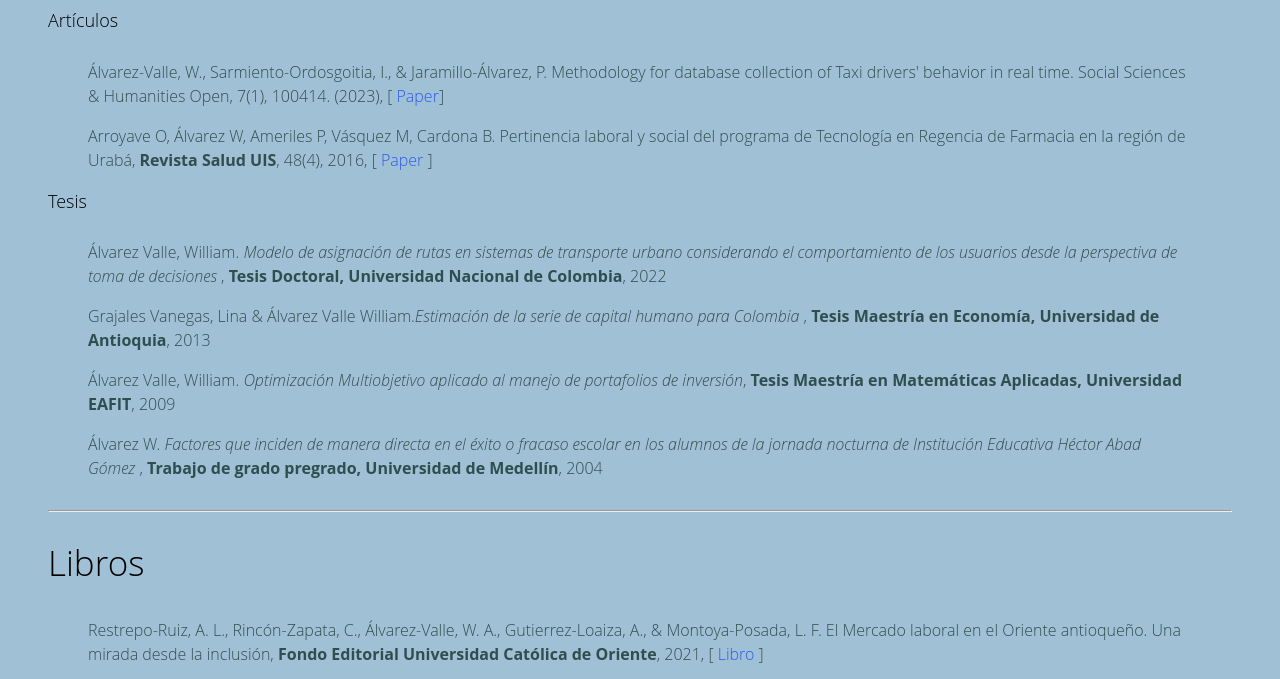
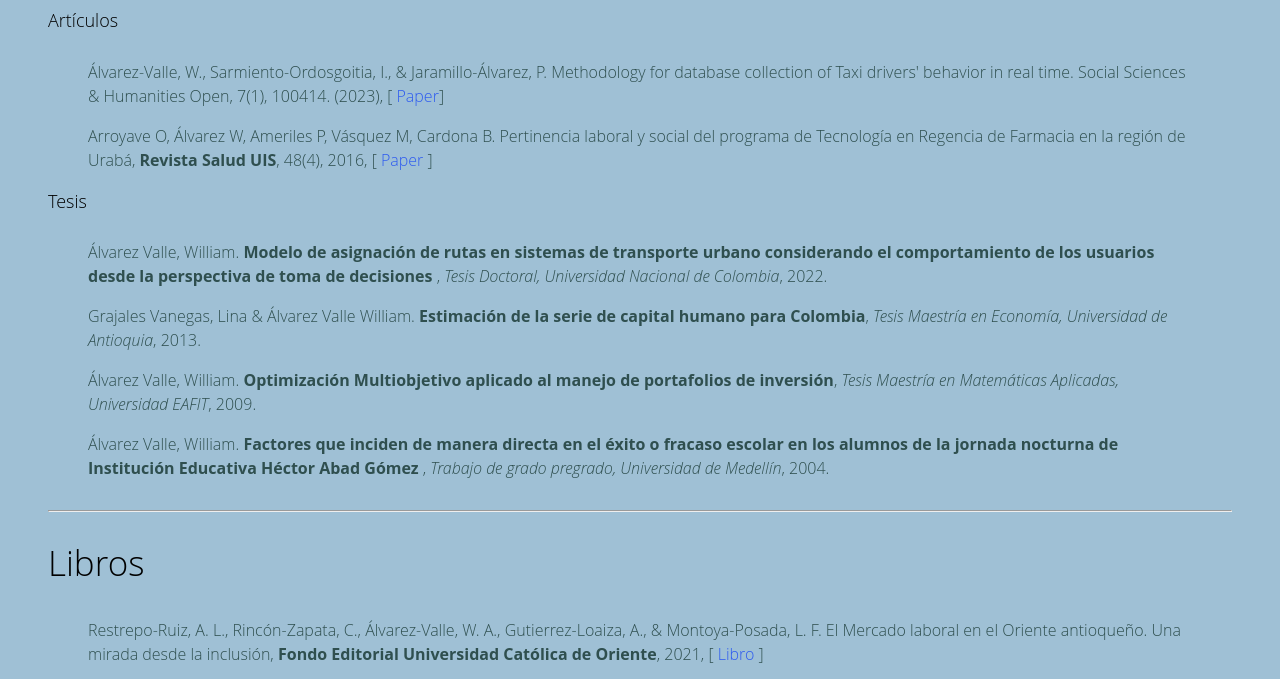
Before and after one commit to williz519/Portafolio, a plain HTML site: page Investigación.html in a window 1280 px wide. Shown: the part 371-1050 px from the top of the page. Drawn offline with Linux system fonts and the light colour scheme.

Commit message:
Actualiz1

```diff
--- a/Investigación.html
+++ b/Investigación.html
@@ -51,27 +51,26 @@
         <h3 id="section">Tesis</h3>
 
         <blockquote>
-          <p>Álvarez Valle, William. <i>Modelo de asignación de rutas en sistemas de transporte urbano
-            considerando el comportamiento de los usuarios desde la perspectiva de toma de decisiones  </i>,
-            <strong>Tesis Doctoral, Universidad Nacional de Colombia</strong>, 2022
-
+          <p>Álvarez Valle, William. <strong>Modelo de asignación de rutas en sistemas de transporte urbano
+            considerando el comportamiento de los usuarios desde la perspectiva de toma de decisiones  </strong>,
+            <i>Tesis Doctoral, Universidad Nacional de Colombia</i>, 2022.
           </p>
         </blockquote>
 
         <blockquote>
-          <p>	Grajales Vanegas, Lina & Álvarez Valle William.<i>Estimación de la serie de capital humano para Colombia  </i>,
-            <strong>Tesis Maestría en Economía, Universidad de Antioquia</strong>, 2013</p>
+          <p>	Grajales Vanegas, Lina & Álvarez Valle William. <strong>Estimación de la serie de capital humano para Colombia</strong>,
+            <i>Tesis Maestría en Economía, Universidad de Antioquia</i>, 2013.</p>
         </blockquote>
 
         <blockquote>
-          <p>Álvarez Valle, William. <i>Optimización Multiobjetivo aplicado al manejo de portafolios de inversión</i>,
-            <strong>Tesis Maestría en Matemáticas Aplicadas, Universidad EAFIT</strong>, 2009</p>
+          <p>Álvarez Valle, William. <strong>Optimización Multiobjetivo aplicado al manejo de portafolios de inversión</strong>,
+            <i>Tesis Maestría en Matemáticas Aplicadas, Universidad EAFIT</i>, 2009.</p>
         </blockquote>
 
         <blockquote>
-          <p>Álvarez W. <i>Factores que inciden de manera directa en el éxito o fracaso escolar en los alumnos de la jornada
-            nocturna de Institución Educativa Héctor Abad Gómez  </i>,
-            <strong>Trabajo de grado pregrado, Universidad de Medellín</strong>, 2004</p>
+          <p>Álvarez Valle, William. <strong>Factores que inciden de manera directa en el éxito o fracaso escolar en los alumnos de la jornada
+            nocturna de Institución Educativa Héctor Abad Gómez  </strong>,
+            <i>Trabajo de grado pregrado, Universidad de Medellín</i>, 2004.</p>
         </blockquote>
 
 
```
